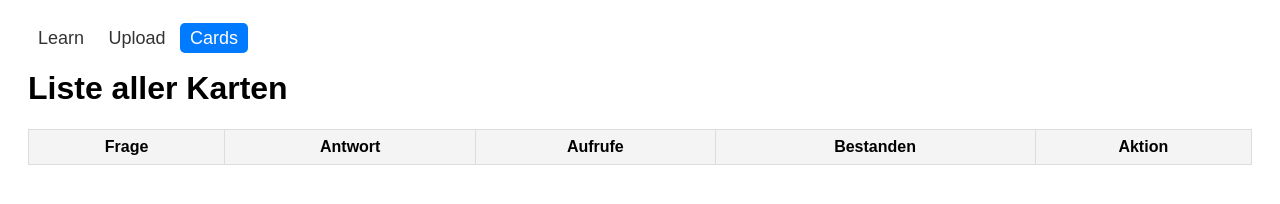
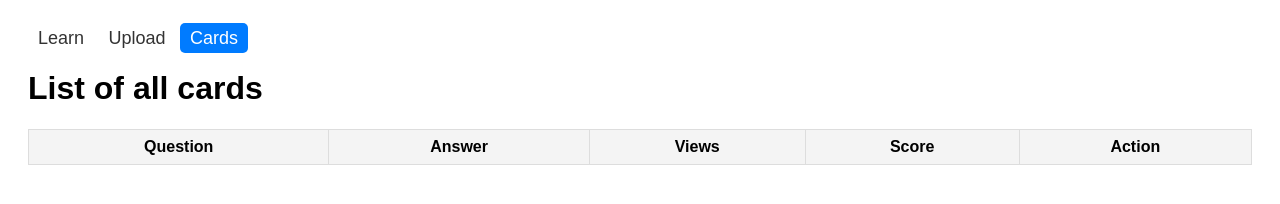
Before and after one commit to Humus4theWin/web-flashcards, a plain HTML site: page cards.html in a window 1280 px wide. Drawn offline with Linux system fonts and the light colour scheme.

Commit message:
Change Language

```diff
--- a/cards.html
+++ b/cards.html
@@ -84,15 +84,15 @@
             <a href="/cards.html" class="active">Cards</a>
         </nav>
     </header>
-    <h1>Liste aller Karten</h1>
+    <h1>List of all cards</h1>
     <table>
         <thead>
             <tr>
-                <th>Frage</th>
-                <th>Antwort</th>
-                <th>Aufrufe</th>
-                <th>Bestanden</th>
-                <th>Aktion</th>
+                <th>Question</th>
+                <th>Answer</th>
+                <th>Views</th>
+                <th>Score</th>
+                <th>Action</th>
             </tr>
         </thead>
         <tbody id="cardList"></tbody>
```
Also changed, not shown: index.html (+4 -4 lines), upload.html (+6 -6 lines).
